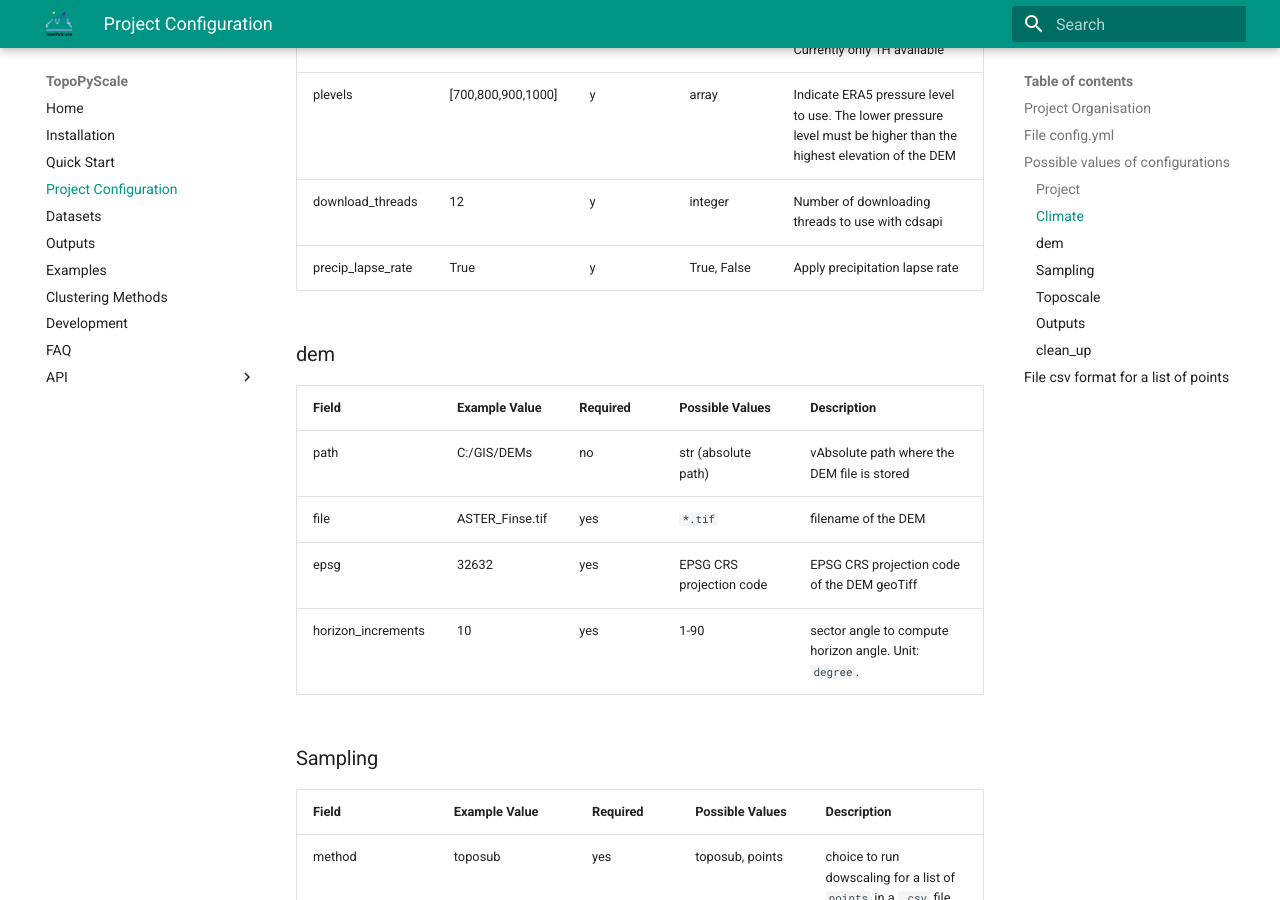
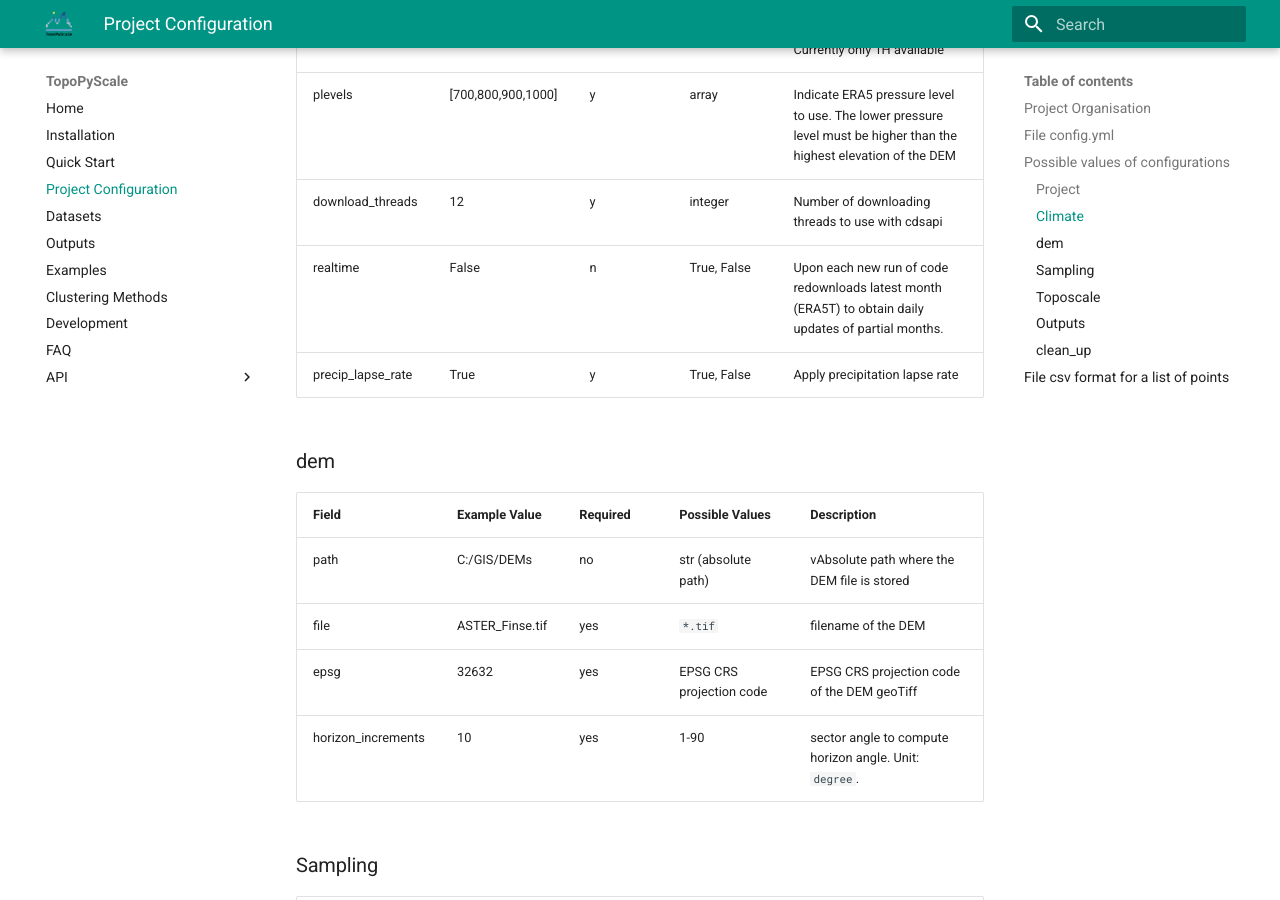
Before and after one commit to ArcticSnow/TopoPyScale_Documentation, an MkDocs documentation site: the page built from docs/03_configurationFile.md, in a window 1280 px wide and 900 px high, scrolled down 4317 px. Built offline with MkDocs 1.6.1 and Material for MkDocs 9.7.7, drawn with Linux system fonts in a browser that asks for light colours.

Commit message:
update config with 'realtime' param edited table

```diff
--- a/docs/03_configurationFile.md
+++ b/docs/03_configurationFile.md
@@ -161,6 +161,7 @@ The file `config.yml` is parsed by TopoPyScale at the time the class `topoclass(
 | timestep          | 1H                 | y        | 1H              | timestep to run TopoPyScale. Currently only 1H available                                                           |
 | plevels           | [700,800,900,1000] | y        | array           | Indicate ERA5 pressure level to use. The lower pressure level must be higher than the highest elevation of the DEM |
 | download_threads  | 12                 | y        | integer         | Number of downloading threads to use with cdsapi                                                                   |
+| realtime          | False              | n        | True, False     | Upon each new run of code redownloads latest month (ERA5T) to obtain daily updates of partial months.              |
 | precip_lapse_rate | True               | y        | True, False     | Apply precipitation lapse rate                                                                                     |
 
 ### dem
```
